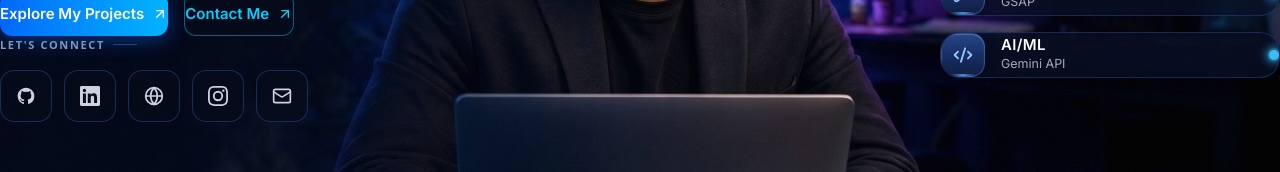
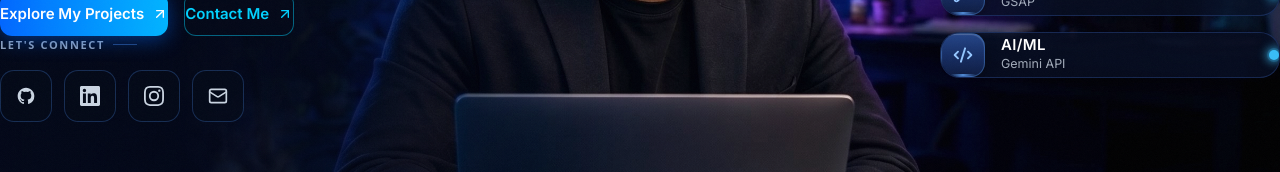
Before and after one commit to adityasahu-builds/PORTFOLIO, a Next.js app in the folder frontend/: page / in a window 1280 px wide. Shown: the part 411-583 px from the top of the page. Built offline with nearby package versions, Linux system fonts and the light colour scheme; no server answers.

Commit message:
fix(hero): remove 3rd social icon (website/globe)

```diff
--- a/frontend/src/components/sections/hero/HeroContent.tsx
+++ b/frontend/src/components/sections/hero/HeroContent.tsx
@@ -29,18 +29,6 @@ const SOCIAL_ITEMS = [
     icon: (
       <svg viewBox="0 0 24 24" fill="currentColor" className="w-5 h-5">
         <path d="M20.447 20.452h-3.554v-5.569c0-1.328-.027-3.037-1.852-3.037-1.853 0-2.136 1.445-2.136 2.939v5.667H9.351V9h3.414v1.561h.046c.477-.9 1.637-1.85 3.37-1.85 3.601 0 4.267 2.37 4.267 5.455v6.286zM5.337 7.433a2.062 2.062 0 0 1-2.063-2.065 2.064 2.064 0 1 1 2.063 2.065zm1.782 13.019H3.555V9h3.564v11.452zM22.225 0H1.771C.792 0 0 .774 0 1.729v20.542C0 23.227.792 24 1.771 24h20.451C23.2 24 24 23.227 24 22.271V1.729C24 .774 23.2 0 22.222 0h.003z" />
-      </svg>
-    ),
-  },
-  {
-    id: "website",
-    label: "Website",
-    href: "https://adityasahu.dev",
-    icon: (
-      <svg viewBox="0 0 24 24" fill="none" stroke="currentColor" strokeWidth="2" strokeLinecap="round" strokeLinejoin="round" className="w-5 h-5">
-        <circle cx="12" cy="12" r="10" />
-        <line x1="2" y1="12" x2="22" y2="12" />
-        <path d="M12 2a15.3 15.3 0 0 1 4 10 15.3 15.3 0 0 1-4 10 15.3 15.3 0 0 1-4-10 15.3 15.3 0 0 1 4-10z" />
       </svg>
     ),
   },
```
